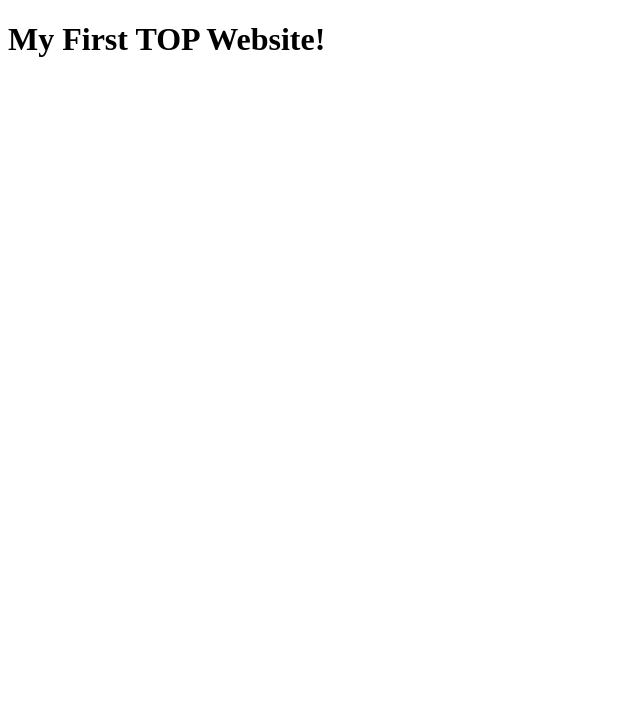
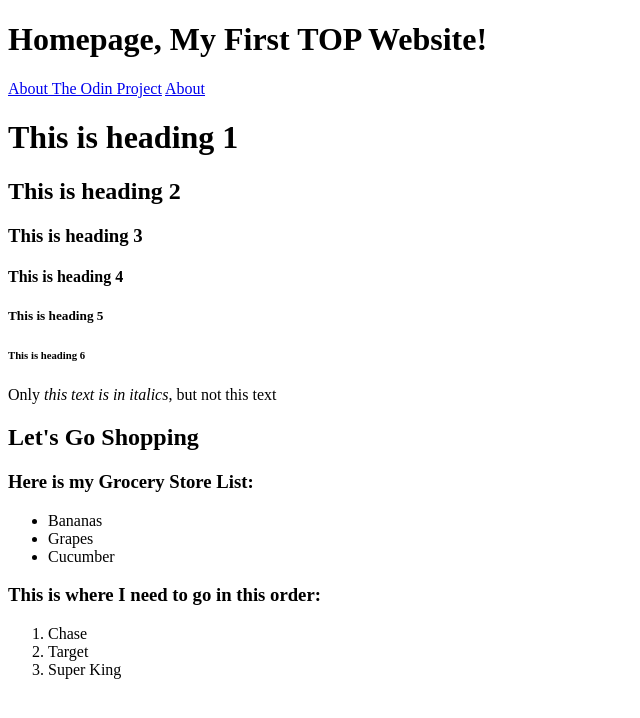
Before and after one commit to adrianic92/git_test, a plain HTML site: page index.html in a window 1280 px wide. Shown: the whole page, without its empty margins (0-640 px from the left). Drawn offline with Linux system fonts and the light colour scheme.

Commit message:
Added about.html page, dog.jpg image, adjusted height

```diff
--- a/index.html
+++ b/index.html
@@ -5,7 +5,31 @@
         <title>My First TOP Website</title>
     </head>
     <body>
-        <h1>My First TOP Website!</h1>
+        <h1>Homepage, My First TOP Website!</h1>
+        <a href="https://www.theodinproject.com/about" target="_blank" rel="noopener noreferrer">About The Odin Project</a>
+        <a href="./pages/about.html" target="_blank" rel="noopener noreferrer">About</a>
+
+        <h1>This is heading 1</h1>
+        <h2>This is heading 2</h2>
+        <h3>This is heading 3</h3>
+        <!-- This text is commented out -->
+        <h4>This is heading 4</h4>
+        <h5>This is heading 5</h5>
+        <h6>This is heading 6</h6>
+        <p>Only <em>this text is in italics</em>, but not this text</p>
+        <h2>Let's Go Shopping</h2>
+        <h3>Here is my Grocery Store List:</h3>
+        <ul>
+            <li>Bananas</li>
+            <li>Grapes</li>
+            <li>Cucumber</li>
+        </ul>
+        <h3>This is where I need to go in this order:</h3>
+        <ol>
+            <li>Chase</li>
+            <li>Target</li>
+            <li>Super King</li>
+        </ol>
     </body>
 
 </html>
```
Also changed, not shown: pages/about.html (added, +13 -0 lines), images/dog.jpg (added).
